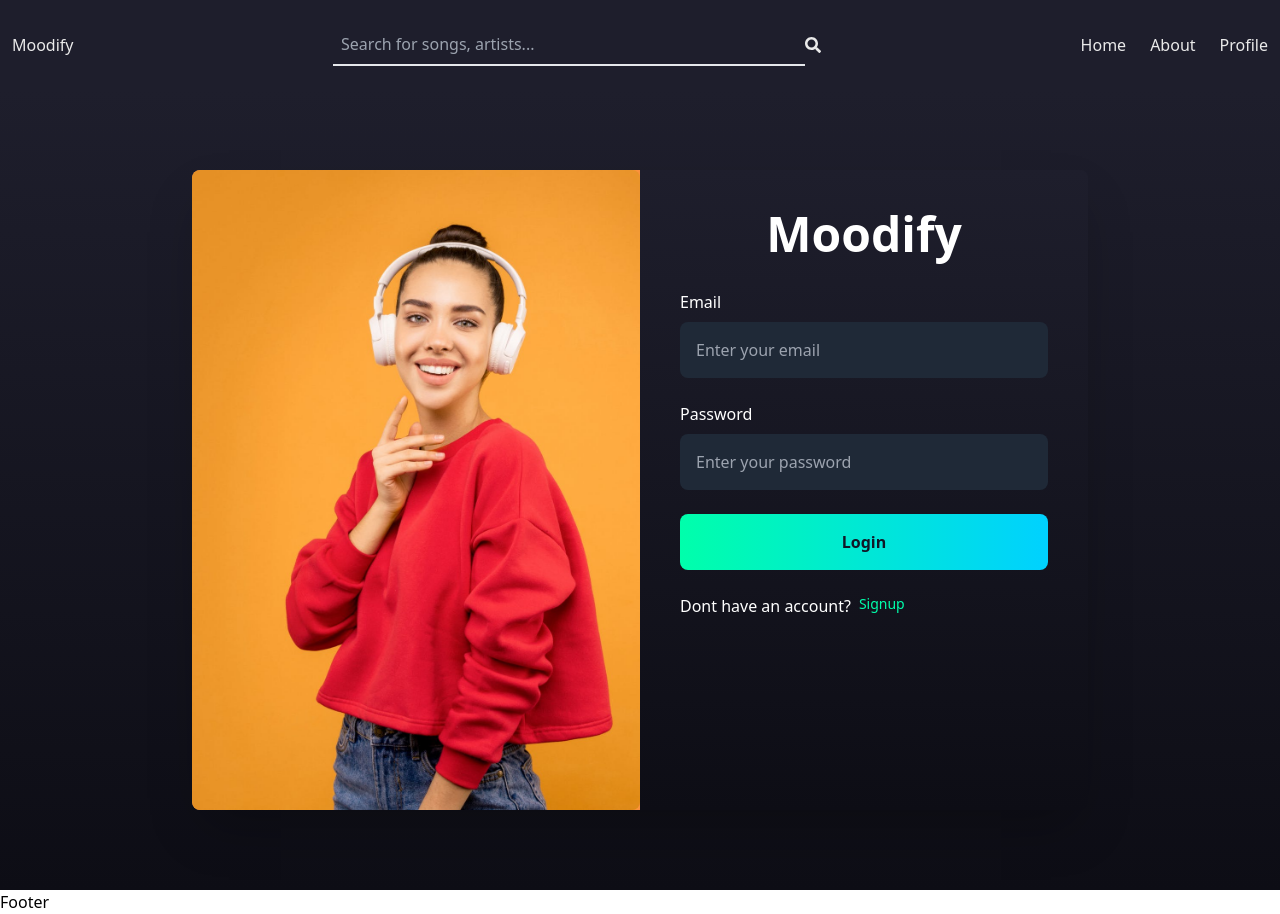
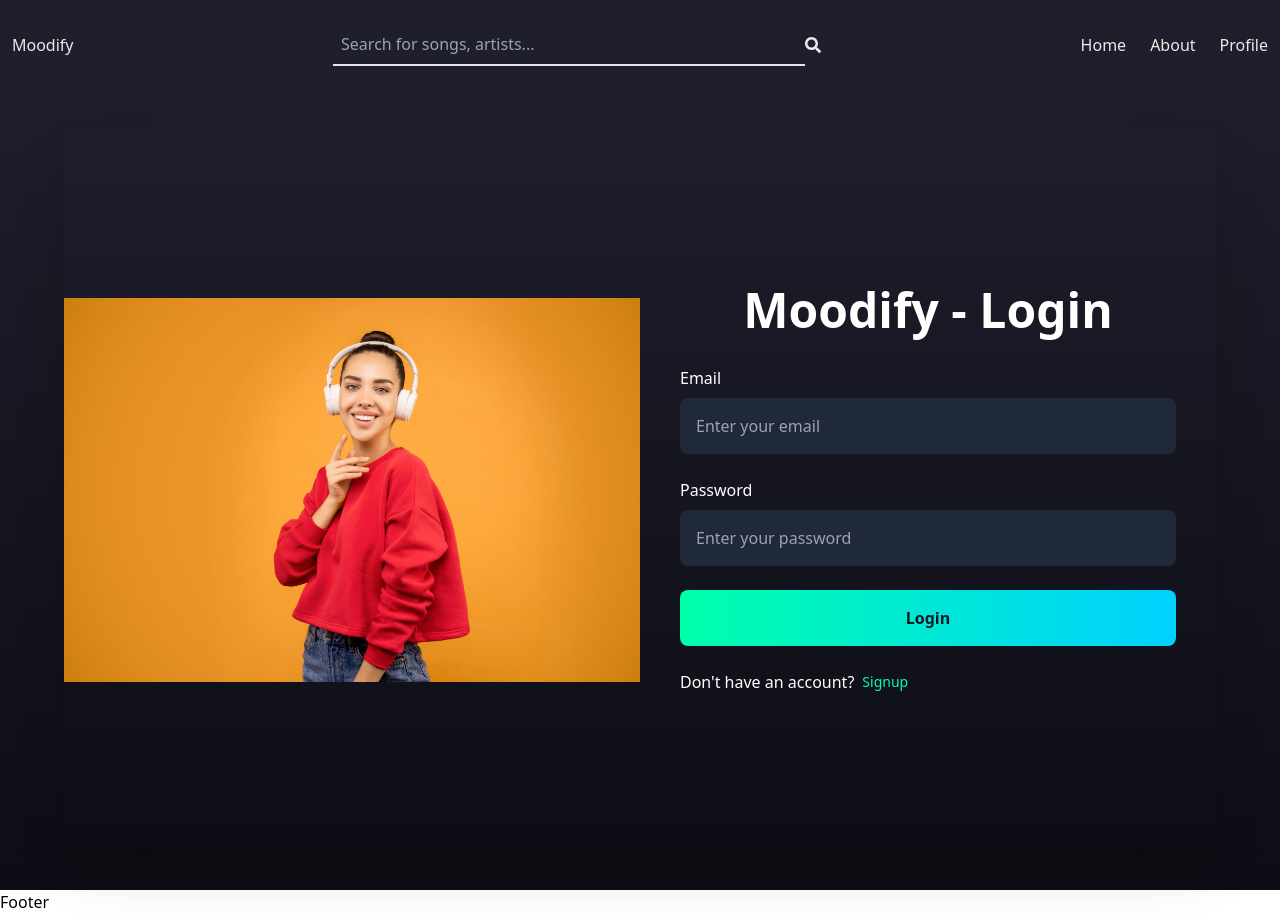
Before and after one commit to Aman2336/Music-2.0, a React (Vite) app in the folder frontend/: page /login in a window 1280 px wide. Built offline with nearby package versions, Linux system fonts and the light colour scheme.

Commit message:
login and signup

```diff
--- a/frontend/src/pages/Login.jsx
+++ b/frontend/src/pages/Login.jsx
@@ -1,21 +1,38 @@
+import { useState } from "react";
+
 export default function Login() {
+  const [login, setLogin] = useState(true); // Track the mode (login or signup)
+
+  // Toggle between login and signup views
+  const toggleLogin = () => setLogin(!login);
+
   return (
-    <div className="bg-gradient-to-b from-[#1E1E2C] to-[#0D0D15] min-h-screen flex items-center justify-center">
-      {/* image section */}
-      <div className="flex flex-col md:flex-row w-[100%] md:w-[100%] lg:w-[80%] xl:w-[70%] h-[80vh] bg-gradient-to-b from-[#1E1E2C] to-[#0D0D15] text-white rounded-lg shadow-2xl overflow-hidden">
-        {/* Image Section */}
-        <div className="hidden md:flex w-1/2 items-center justify-center bg-orange-400">
+    <div className="bg-gradient-to-b from-[#1E1E2C] to-[#0D0D15] min-h-screen flex items-center justify-center relative">
+      {/* Wrapper for both sections */}
+      <div className="absolute flex flex-col md:flex-row w-[100%] md:w-[100%] lg:w-[90%] xl:w-[90%] h-[90vh] bg-gradient-to-b from-[#1E1E2C] to-[#0D0D15] text-white rounded-lg shadow-2xl overflow-hidden">
+        {/* Login Section */}
+        <div
+          className={`absolute inset-0 flex md:flex-row items-center transition-all duration-700 ease-in-out ${
+            login ? "opacity-100 translate-x-0" : "opacity-0 translate-x-full"
+          }`}
+        >
+          {/* Login Image */}
+          <div
+            className="hidden md:flex w-1/2 items-center object-fit
+           justify-center bg-orange-400"
+          >
             <img
               src="/public/images/08.jpg"
-            alt="Moodify"
-            className="w-full h-full object-cover rounded-lg"
+              alt="Login Moodify"
+              className="w-full h-full "
             />
           </div>
 
-        {/* Form Section */}
+          {/* Login Form */}
           <div className="w-full md:w-1/2 p-10">
-          <h1 className="text-5xl font-bold text-center mb-8">Moodify</h1>
-
+            <h1 className="text-5xl font-bold text-center mb-8">
+              Moodify - Login
+            </h1>
             <form className="space-y-6">
               <div>
                 <label className="block mb-2">Email</label>
@@ -33,7 +50,6 @@ export default function Login() {
                   className="w-full p-4 rounded-lg bg-gray-800 text-white focus:outline-none focus:ring-2 focus:ring-[#00FFAB]"
                 />
               </div>
-
               <button
                 type="submit"
                 className="w-full bg-gradient-to-r from-[#00FFAB] to-[#00D1FF] text-gray-900 py-4 rounded-lg font-semibold hover:from-[#00D1FF] hover:to-[#00FFAB] transition transform hover:scale-105"
@@ -41,14 +57,79 @@ export default function Login() {
                 Login
               </button>
             </form>
-          <div className="mt-6 flex gap-2 ">
-            <p>Dont have an account?</p>
-            <a
-              href="/signup"
+            <div className="mt-6 flex gap-2">
+              <p>Don't have an account?</p>
+              <button
+                onClick={toggleLogin}
                 className="text-[#00FFAB] hover:underline text-sm"
               >
                 Signup
-            </a>
+              </button>
+            </div>
+          </div>
+        </div>
+
+        {/* Signup Section */}
+        <div
+          className={`absolute inset-0 flex md:flex-row-reverse items-center transition-all duration-700 ease-in-out ${
+            login ? "opacity-0 -translate-x-full" : "opacity-100 translate-x-0"
+          }`}
+        >
+          {/* Signup Image */}
+          <div className="hidden md:flex w-1/2 items-center justify-center bg-blue-400">
+            <img
+              src="/public/images/09.jpg"
+              alt="Signup Moodify"
+              className="w-full h-full object-cover"
+            />
+          </div>
+
+          {/* Signup Form */}
+          <div className="w-full md:w-1/2 p-10">
+            <h1 className="text-5xl font-bold text-center mb-8">
+              Moodify - Signup
+            </h1>
+            <form className="space-y-6">
+              <div>
+                <label className="block mb-2">Name</label>
+                <input
+                  type="text"
+                  placeholder="Enter your name"
+                  className="w-full p-4 rounded-lg bg-gray-800 text-white focus:outline-none focus:ring-2 focus:ring-[#00FFAB]"
+                />
+              </div>
+              <div>
+                <label className="block mb-2">Email</label>
+                <input
+                  type="email"
+                  placeholder="Enter your email"
+                  className="w-full p-4 rounded-lg bg-gray-800 text-white focus:outline-none focus:ring-2 focus:ring-[#00FFAB]"
+                />
+              </div>
+              <div>
+                <label className="block mb-2">Password</label>
+                <input
+                  type="password"
+                  placeholder="Create a password"
+                  className="w-full p-4 rounded-lg bg-gray-800 text-white focus:outline-none focus:ring-2 focus:ring-[#00FFAB]"
+                />
+              </div>
+              <button
+                type="submit"
+                className="w-full bg-gradient-to-r from-[#00FFAB] to-[#00D1FF] text-gray-900 py-4 rounded-lg font-semibold hover:from-[#00D1FF] hover:to-[#00FFAB] transition transform hover:scale-105"
+              >
+                Signup
+              </button>
+            </form>
+            <div className="mt-6 flex gap-2">
+              <p>Already have an account?</p>
+              <button
+                onClick={toggleLogin}
+                className="text-[#00FFAB] hover:underline text-sm"
+              >
+                Login
+              </button>
+            </div>
           </div>
         </div>
       </div>
--- /dev/null
+++ b/package.json
@@ -0,0 +1,5 @@
+{
+  "dependencies": {
+    "styled-components": "^6.1.13"
+  }
+}
```
Also changed, not shown: 1 other file (tests, documents, lock files or other folders). Lines whose indentation alone changed are shown as unchanged.
